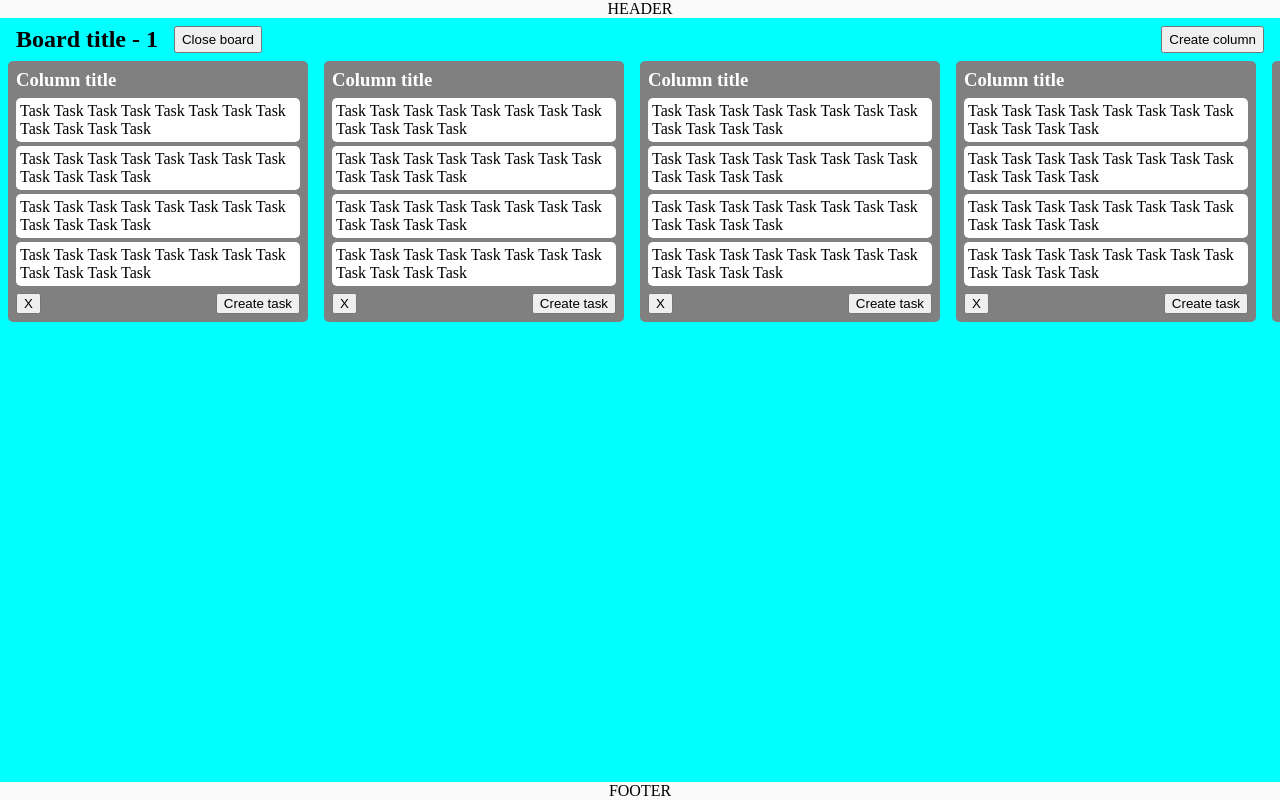
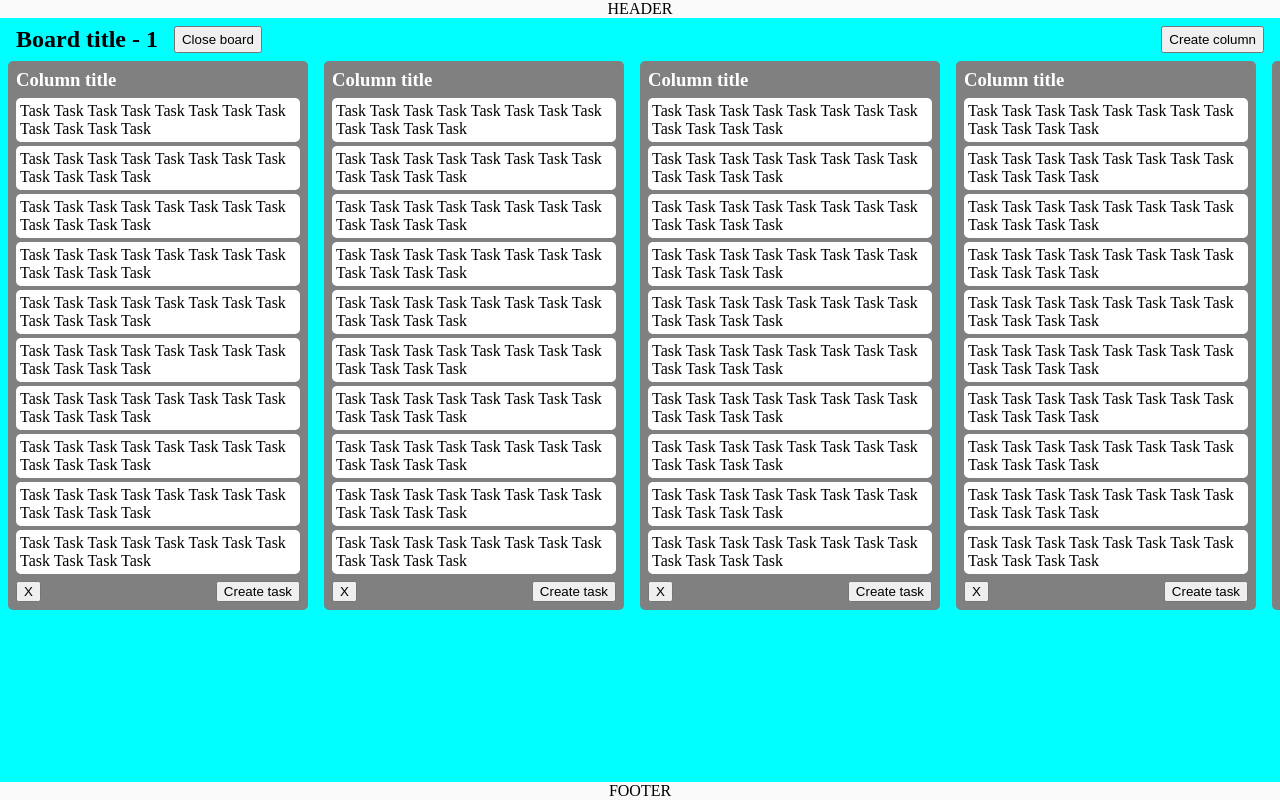
Before and after one commit to EugeneTsalko/project-management-app, a React (Create React App) app: page /Boards/1 in a window 1280 px wide. Built offline with nearby package versions, Linux system fonts and the light colour scheme.

Commit message:
feat: add board task component

```diff
--- a/src/components/BoardColumn/BoardColumn.module.scss
+++ b/src/components/BoardColumn/BoardColumn.module.scss
@@ -33,15 +33,3 @@
 
 .createTaskButton {
 }
-
-.task {
-  margin: 0.25em 0;
-  padding: 0.25em;
-
-  text-overflow: ellipsis;
-
-  background-color: white;
-  border-radius: 5px;
-
-  overflow: hidden;
-}
--- a/src/components/BoardColumn/BoardColumn.tsx
+++ b/src/components/BoardColumn/BoardColumn.tsx
@@ -1,5 +1,6 @@
 import React from 'react';
 
+import { BoardTask } from './BoardTask/BoardTask';
 import styles from './BoardColumn.module.scss';
 
 const BoardColumn = () => {
@@ -7,10 +8,16 @@ const BoardColumn = () => {
     <div className={styles.column}>
       <h3 className={styles.columnTitle}>Column title</h3>
       <div className={styles.taskContainer}>
-        <p className={styles.task}>Task Task Task Task Task Task Task Task Task Task Task Task</p>
-        <p className={styles.task}>Task Task Task Task Task Task Task Task Task Task Task Task</p>
-        <p className={styles.task}>Task Task Task Task Task Task Task Task Task Task Task Task</p>
-        <p className={styles.task}>Task Task Task Task Task Task Task Task Task Task Task Task</p>
+        <BoardTask />
+        <BoardTask />
+        <BoardTask />
+        <BoardTask />
+        <BoardTask />
+        <BoardTask />
+        <BoardTask />
+        <BoardTask />
+        <BoardTask />
+        <BoardTask />
       </div>
       <div className={styles.columnControl}>
         <button
--- /dev/null
+++ b/src/components/BoardColumn/BoardTask/BoardTask.module.scss
@@ -0,0 +1,11 @@
+.task {
+  margin: 0.25em 0;
+  padding: 0.25em;
+
+  text-overflow: ellipsis;
+
+  background-color: white;
+  border-radius: 5px;
+
+  overflow: hidden;
+}
--- /dev/null
+++ b/src/components/BoardColumn/BoardTask/BoardTask.tsx
@@ -0,0 +1,9 @@
+import React from 'react';
+
+import styles from './BoardTask.module.scss';
+
+const BoardTask = () => {
+  return <p className={styles.task}>Task Task Task Task Task Task Task Task Task Task Task Task</p>;
+};
+
+export { BoardTask };
```
